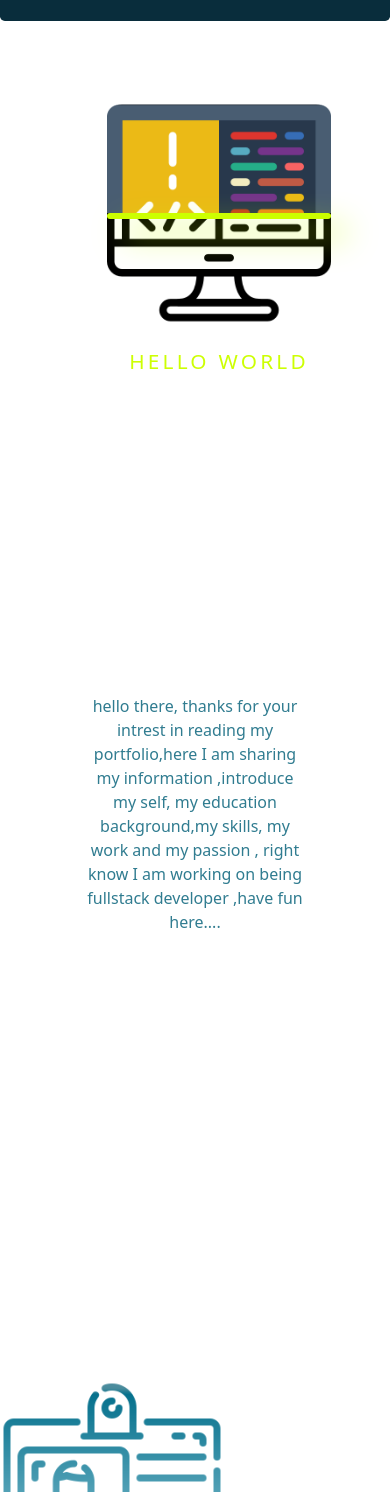
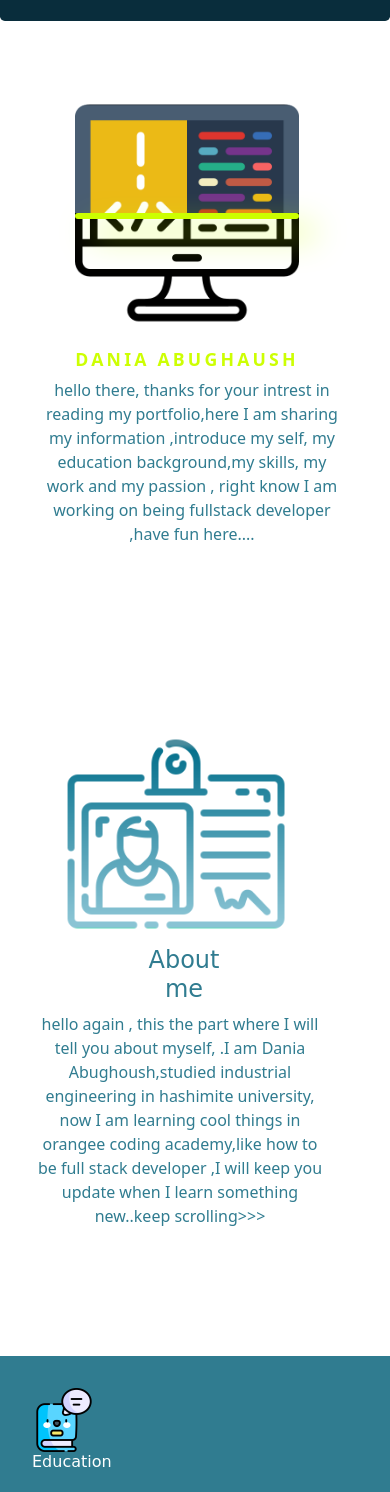
Before and after one commit to daniaabughaush/portfolio, a plain HTML site: page index.html in a window 390 px wide. Shown: the part 107-1599 px from the top of the page. Drawn offline with nearby package versions, Linux system fonts and the light colour scheme.

Commit message:
class fixx

```diff
--- a/index.html
+++ b/index.html
@@ -55,7 +55,13 @@
                 <section class="face">
 
                 </section>
+                <section class="hello">
+
                     <h3>Hello world</h3>
+                </section>
+                <section class="myname">
+                    <h3>DANIA ABUGHAUSH</h3>
+                </section>
                 </section>
             <!-- the side part of the hero -->
             <section class="side">
@@ -76,7 +82,10 @@
                         hello there, thanks for your intrest in reading my portfolio,here I am sharing my information
                         ,introduce my self, my education background,my skills, my work and my passion , right know I am
                         working on being fullstack developer ,have fun here....
-                        <br><br><br><br>
+                        <section class="break">
+
+                            <br><br><br>
+                        </section>
                         <!-- down arrow -->
                         <section class="down">
                             <a href="#aboutme"><img src="images/down-chevron.png" alt=""></a>
@@ -97,14 +106,22 @@
                             </section>
                         </section>
                         <section class="col">
+                            <section class="row d-flex align-items-center">
+
                                 <h2>About me</h2>
+                            </section>
+                            <section class="row d-flex align-items-center">
+
                                 <article>
                                     hello again , this the part where I will tell you about myself,
-                                .I am Dania Abughoush,studied industrial engineering in hashimite university, now I am
+                                    .I am Dania Abughoush,studied industrial engineering in hashimite university, now I
+                                    am
                                     learning cool
-                                things in orangee coding academy,like how to be full stack developer ,I will keep you
+                                    things in orangee coding academy,like how to be full stack developer ,I will keep
+                                    you
                                     update when I learn something new..keep scrolling>>>
                                 </article>
+                            </section>
                         </section>
 
                     </section>
@@ -179,7 +196,7 @@
 
         </section>
 
-        <section  class="background">
+        <section class="background">
 
             <div class="container  ">
                 <div class="row">
@@ -293,7 +310,8 @@
                             <div class="card-body">
                                 <h5 class="card-title">My first mock up</h5>
                                 <p class="card-text">this is my first mockup </p>
-                          <a href="https://www.figma.com/file/Dte7QqeidcB5DIr2LqAerY/mockup-for-E-learning?node-id=0%3A1&t=TFPaiag3M25Rfxao-0" class="btn btn-primary">mockup link</a>
+                                <a href="https://www.figma.com/file/Dte7QqeidcB5DIr2LqAerY/mockup-for-E-learning?node-id=0%3A1&t=TFPaiag3M25Rfxao-0"
+                                    class="btn btn-primary">mockup link</a>
                             </div>
                         </div>
                     </div>
@@ -379,16 +397,14 @@
                         <li>
                             <section class="gmail">
 
-                                <a href = "mailto:abughoush.dania@gmail.com"><img
-                                        src="images/gmail.png" alt="gmail"></a>
+                                <a href="mailto:abughoush.dania@gmail.com"><img src="images/gmail.png" alt="gmail"></a>
                             </section>
 
                         </li>
                         <li>
                             <section class="phone">
 
-                                <a href="tel:00962776004261"><img
-                                        src="images/call1.png" alt="phone"></a>
+                                <a href="tel:00962776004261"><img src="images/call1.png" alt="phone"></a>
                             </section>
 
                         </li>
--- a/sheetstyle.css
+++ b/sheetstyle.css
@@ -1,5 +1,9 @@
 html{
 scroll-behavior: smooth;
+}
+/* h2 in all page */
+h2{
+  font-family: cursive;
 }
 /* header */
 /* nav styling */
@@ -80,8 +84,8 @@ nav li {
    justify-self: center;
    align-self: center;
 }
-#container{
-  justify-content: flex-end;
+.myname{
+  display: none;
 }
 /* give the 2hero photos the same position and dimention,
 the relative position is  a must here  */
@@ -173,7 +177,7 @@ grid-template-columns: repeat(3,1fr);
 /* the glitching article effect */
 #container {
     width: 70vw;
-
+    /* justify-content: flex-end; */
    }
    .scanning{
     grid-area: 1/1/2/4;
@@ -440,9 +444,8 @@ grid-template-columns: repeat(3,1fr);
 .background h2{
   font-size: 1.5rem;
 }
-
-h2{
-  font-family: cursive;
+.background{
+  color: white;
 }
 
 /* tables for experience ,work,skill */
@@ -482,9 +485,10 @@ table td,th,tr{
 }
 
 
-/* cards my work*/
+/* cards mywork/my project and in footer*/
 .card{
   text-align: center;
+  border: #307c90;
 }
 .btn{
   background-color: #307C90;
@@ -495,13 +499,15 @@ table td,th,tr{
 .mywork h2{
   text-align: center;
 }
+.mywork{
+  margin-left: 9rem;
+  color: #307c90;
+}
 .card img{
   height:12rem;
 
 }
-.card{
-  border: #307c90;
-}
+
 .card-body{
   border:solid;
     border-top: hidden;
@@ -551,16 +557,18 @@ footer{
   box-shadow: .2rem .2rem white;
 }
 /* reponsive media */
-@media only screen and (max-width:1000px) {
+@media all and (max-width:1000px) {
   .hero {
   background-color: white;
   display: flex;
   flex-direction: column;
+  justify-content: center;
+  align-items: flex-end;
             }
    .first{
     color:#307C90;
-font-size: 1rem;
-
+   font-size: 1rem;
+    min-width: 15rem;
   }
   .side{
     margin-top: 0;
@@ -571,10 +579,6 @@ font-size: 1rem;
       }
    .background{
     color:white
-   }
-   .meArticle article{
-    width: 20rem;
-
    }
    .scan .face{
        width: 14rem;
@@ -588,36 +592,84 @@ font-size: 1rem;
 
   .profileimg img{
     width:14rem;
+    margin-left: 3rem;
   }
-  .aboutme{
-    margin: 0;
-    text-align: center;
-  }
-  .footerlist img{
+ .footerlist img{
     background-color: #307C90;
   }
   .cardfooter{
     background-color: white;
-    color:#307C90
+    color:#307C90;
+    margin-right: 2rem;
+    border: white;
+
   }
   .face h3{
     margin: 0;
   }
   .scan{
     margin-top: 10rem;
+    margin-right: 4rem;
 
   }
+  /* table */
   .container{
   width:7rem;
   margin: 0;
   padding: 0;
+  font-size: .8rem;
 
   }
 .side{
   margin: 0;
+  display: flex;
+  align-items: center;
 }
 .navbar li{
   font-size: .5rem;
 }
+ .aboutme h2{
+  font-size: 1.5rem;
+  margin-left: 7rem;
+   }
+  .aboutme article{
+    min-width: 20rem;
+    margin-left: 1rem;
+    font-size: 1rem;
 
   }
+  .second {
+  min-width:20rem;
+  }
+  .second h2{
+    font-size: 1rem;
+  }
+.mywork{
+  margin-left: 2rem;
+color:#307C90
+}
+.card-title{
+  margin-left: 2rem;
+}
+.one img{
+  width: 4rem;
+}
+.mywork h2{
+  margin-top: 2rem;
+  margin-right:2rem
+}
+.break{
+  display: none;
+  visibility: hidden;
+}
+.hello h3{
+  display: none;
+}
+.myname{
+  display: block;
+  font-size: .85rem;
+}
+.myname h3{
+  font-weight: bold;
+}
+  }
```
Lines whose indentation alone changed are shown as unchanged.
